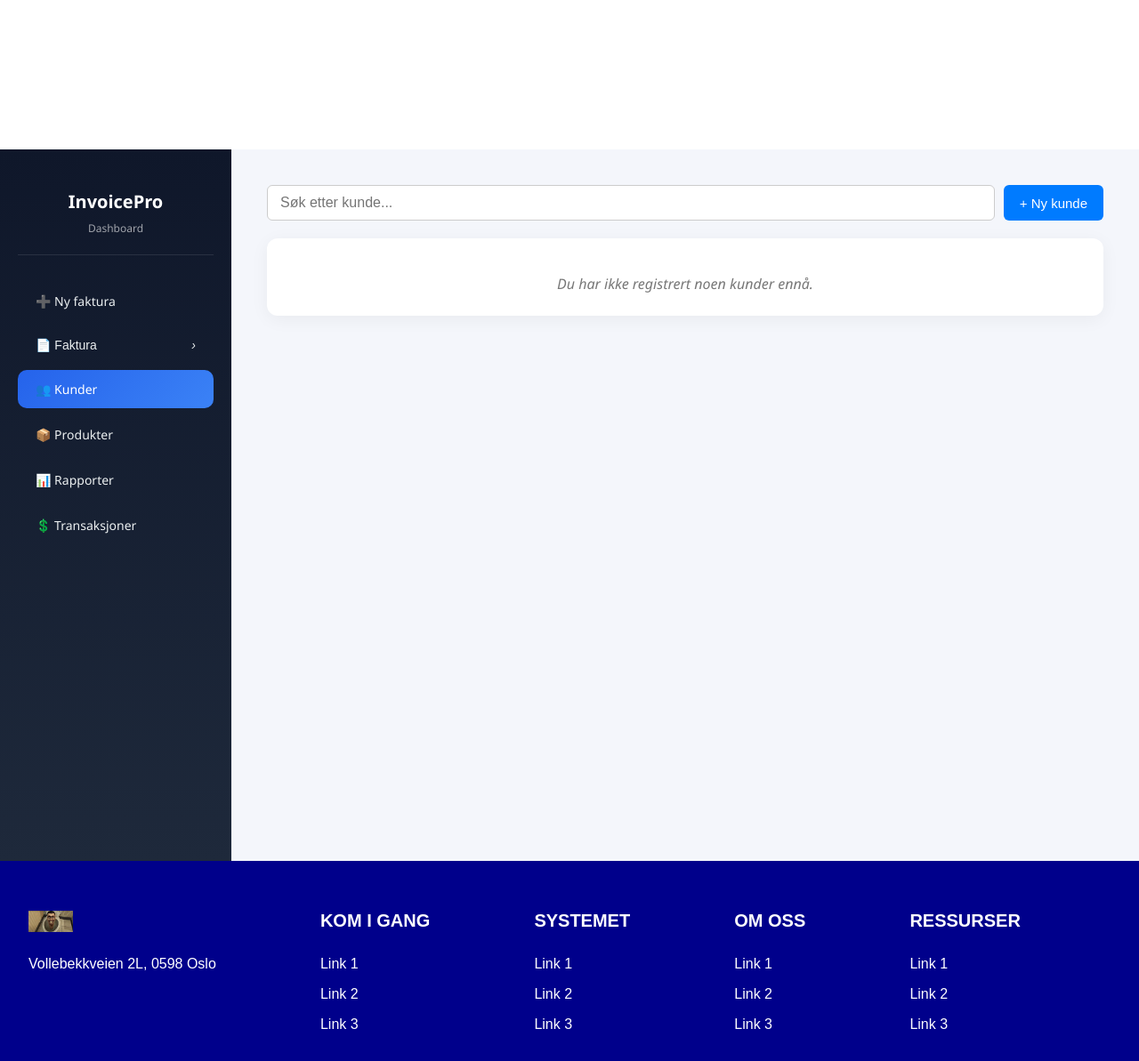
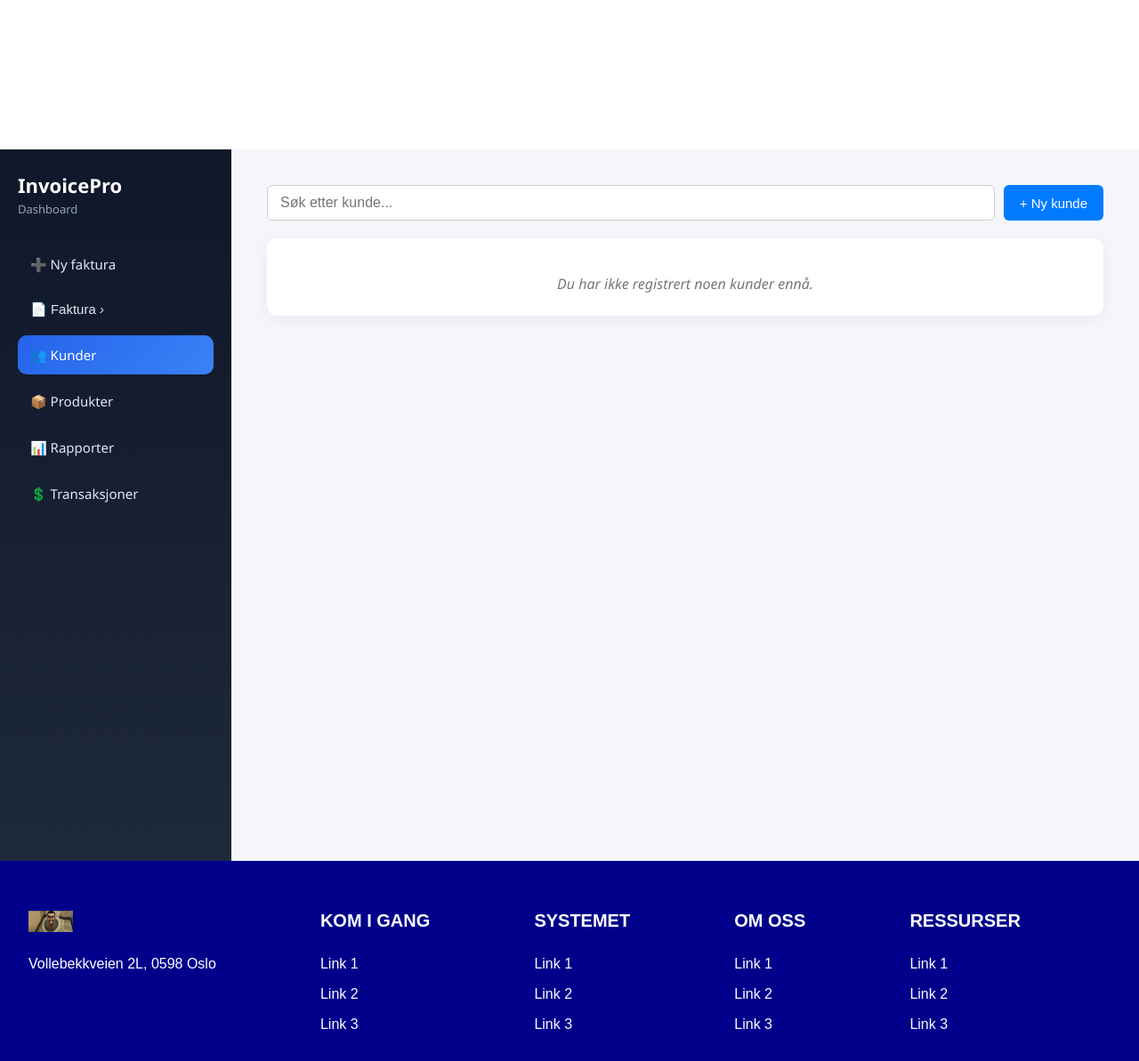
Before and after one commit to kevinuyphan-lgtm/test, a Flask app: template nettside/templates/kundeliste.html in a window 1280 px wide. Shown: the part 131-1324 px from the top of the page at 89% size. Run offline with Flask 3, Linux system fonts and the light colour scheme; the template is opened without the code that fills it, so the values that code supplies are empty; parts of the project's set-up code (start-up, migrations or seed data) failed here and were passed over.

Commit message:
Update style_kundeliste.css

```diff
--- a/nettside/static/style_kundeliste.css
+++ b/nettside/static/style_kundeliste.css
@@ -1,71 +1,4 @@
-/* ===== SIDEBAR (KONSISTENT PÅ ALLE SIDER) ===== */
-
-.sidebar {
-  width: 260px;
-  background-color: #2c3e50;
-  color: #fff;
-  display: flex;
-  flex-direction: column;
-  min-height: 100vh;
-}
-
-.sidebar-header {
-  padding: 20px;
-  text-align: center;
-  border-bottom: 1px solid rgba(255,255,255,0.1);
-}
-
-.sidebar-header .brand {
-  font-size: 20px;
-  font-weight: bold;
-  margin-bottom: 4px;
-}
-
-.sidebar-header .brand-sub {
-  font-size: 12px;
-  color: rgba(255,255,255,0.6);
-}
-
-.sidebar-nav {
-  flex: 1;
-  display: flex;
-  flex-direction: column;
-}
-
-.sidebar-link, .sidebar-toggle {
-  display: flex;
-  align-items: center;
-  padding: 12px 20px;
-  color: #ecf0f1;
-  text-decoration: none;
-  font-size: 14px;
-  border: none;
-  background: none;
-  cursor: pointer;
-  justify-content: space-between;
-}
-
-.sidebar-link:hover, .sidebar-toggle:hover {
-  background-color: rgba(255,255,255,0.08);
-}
-
-.sidebar-link.active, .sidebar-toggle.active {
-  background-color: #1abc9c;
-  color: #fff;
-}
-
-.sidebar-submenu {
-  display: none;
-  flex-direction: column;
-  padding-left: 10px;
-}
-
-.sidebar-group.open .sidebar-submenu {
-  display: flex;
-}
-
 /* ===== PAGE LAYOUT ===== */
-
 .layout {
   display: flex;
   min-height: 100vh;
@@ -270,7 +203,6 @@
   background: #c0392b;
 }
 
-/* Flex container for lagre og avbryt */
 .popup-actions button {
   flex: 0 0 auto;
 }
```
